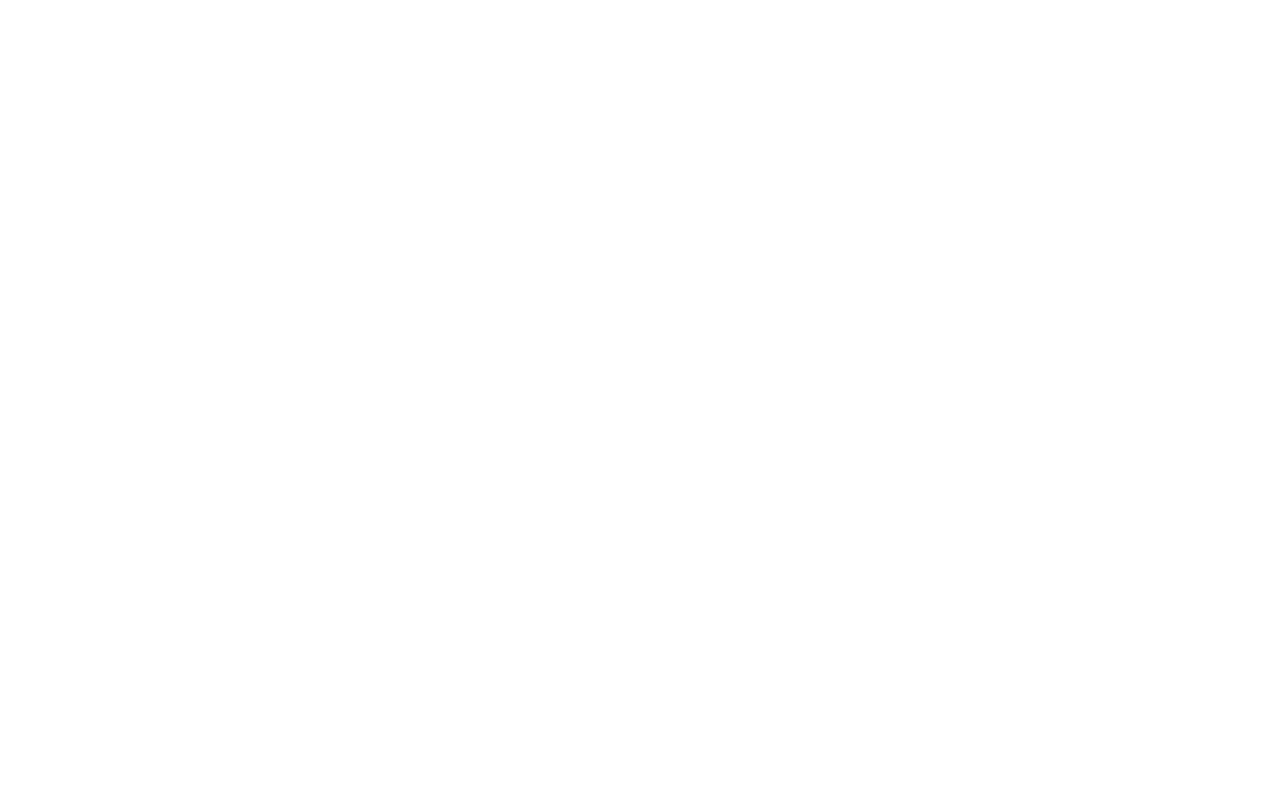
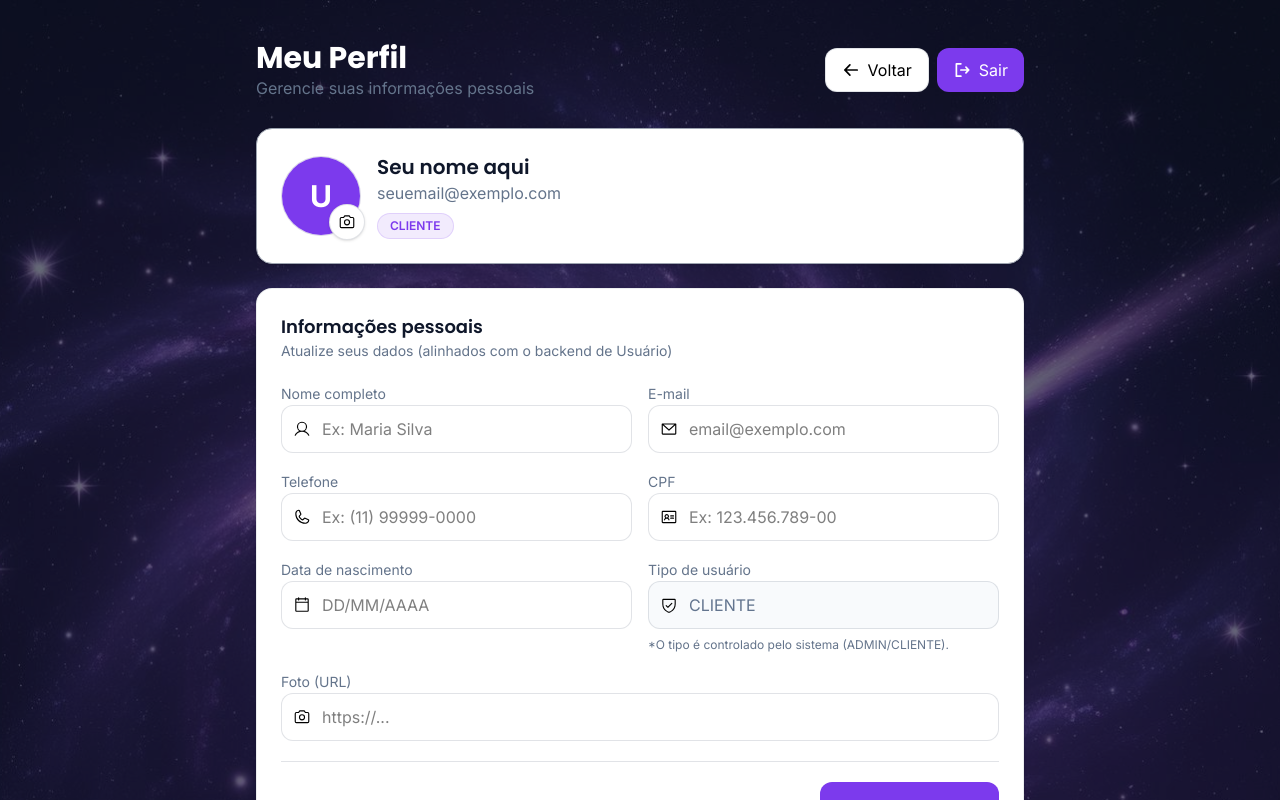
Before and after one commit to grupo06-turmajavascript11/CRM-FRONTEND-TASK2, a React (Vite) app: page /cliente in a window 1280 px wide. Before the commit this address had no page. Shown: the top 800 px of the page. Built offline with nearby package versions, Linux system fonts and the light colour scheme.

Commit message:
adicionando página Cliente

```diff
--- a/index.html
+++ b/index.html
@@ -4,7 +4,7 @@
     <meta charset="UTF-8" />
     <link rel="icon" type="image/svg+xml" href="/vite.svg" />
     <meta name="viewport" content="width=device-width, initial-scale=1.0" />
-    <title>atlas-6</title>
+    <title>Atlas 6</title>
   </head>
   <body>
     <div id="root"></div>
--- a/src/App.tsx
+++ b/src/App.tsx
@@ -1,12 +1,9 @@
 import { Routes, Route } from "react-router-dom";
-import Home from "./pages/Home";
 import PerfilUsuario from "./pages/cliente/PerfilUsuario";
-
 export default function App() {
   return (
     <Routes>
-      <Route path="/" element={<Home />} />
-      <Route path="/perfil" element={<PerfilUsuario />} />
+      <Route path="/cliente" element={<PerfilUsuario />} />
     </Routes>
   );
 }
--- a/src/main.tsx
+++ b/src/main.tsx
@@ -3,7 +3,6 @@
 import { BrowserRouter } from "react-router-dom";
 import App from "./App";
 import "./index.css";
-
 ReactDOM.createRoot(document.getElementById("root")!).render(
   <React.StrictMode>
     <BrowserRouter>
--- a/src/pages/cliente/PerfilUsuario.tsx
+++ b/src/pages/cliente/PerfilUsuario.tsx
@@ -2,18 +2,19 @@
 import { Link, useNavigate } from "react-router-dom";
 import { motion } from "framer-motion";
 import {
-  User as UserIcon,
-  EnvelopeSimple,
-  Phone,
-  IdentificationCard,
-  CalendarBlank,
-  ShieldCheck,
-  Camera,
-  SpinnerGap,
-  Trash,
-  ArrowLeft,
-  SignOut,
+  UserIcon,
+  EnvelopeSimpleIcon,
+  PhoneIcon,
+  IdentificationCardIcon,
+  CalendarBlankIcon,
+  ShieldCheckIcon,
+  CameraIcon,
+  SpinnerGapIcon,
+  TrashIcon,
+  ArrowLeftIcon,
+  SignOutIcon,
 } from "@phosphor-icons/react";
+import cosmicHero from "../../assets/cosmic-hero.jpg";
 
 type TipoUsuario = "ADMIN" | "CLIENTE";
 
@@ -23,31 +24,25 @@
   email: string;
   telefone?: string;
   documento?: string;
-  dataNasc?: string; // YYYY-MM-DD
-  foto?: string; // URL
+  dataNasc?: string;
+  foto?: string;
   tipo?: TipoUsuario;
 };
 
 export default function PerfilUsuario() {
   const navigate = useNavigate();
 
-  // Mock alinhado ao backend (tb_usuarios)
-  const mockUser = useMemo<UsuarioForm>(
-    () => ({
-      id: 1,
-      nome: "Usuário Atlas6",
-      email: "usuario@atlas6.com",
-      telefone: "(11) 99999-0000",
-      documento: "123.456.789-00",
-      dataNasc: "1999-05-20",
+  const [isLoading, setIsLoading] = useState(false);
+
+  const [formData, setFormData] = useState<UsuarioForm>({
+    nome: "",
+    email: "",
+    telefone: "",
+    documento: "",
+    dataNasc: "",
+    tipo: undefined,
     foto: "",
-      tipo: "CLIENTE",
-    }),
-    []
-  );
-
-  const [isLoading, setIsLoading] = useState(false);
-  const [formData, setFormData] = useState<UsuarioForm>(mockUser);
+  });
 
   const initial = useMemo(() => {
     const letter = formData.nome?.trim()?.[0]?.toUpperCase();
@@ -59,19 +54,101 @@
       setFormData((prev) => ({ ...prev, [key]: e.target.value }));
     };
 
-  const validate = () => {
-    if (!formData.nome?.trim()) return "Preencha seu nome.";
-    if (!formData.email?.trim()) return "Preencha seu e-mail.";
-    // validação simples de email (front)
-    if (!/^\S+@\S+\.\S+$/.test(formData.email)) return "E-mail inválido.";
+
+  const validateNome = () => {
+    const nome = formData.nome.trim();
+    if (!nome) return "Preencha seu nome completo.";
+
+    const parts = nome.split(/\s+/).filter(Boolean);
+    if (parts.length < 2) return "Digite nome e sobrenome (ex: Maria Silva).";
+
+    if (parts.some((p) => p.length < 2))
+      return "Nome inválido. Evite abreviações (ex: 'Maria S').";
+
     return null;
   };
 
-  const handleSubmit = async (e: React.FormEvent) => {
+  const validateEmail = () => {
+    const email = formData.email.trim();
+    if (!email) return "Preencha seu e-mail.";
+    if (!/^\S+@\S+\.\S+$/.test(email)) return "E-mail inválido.";
+    return null;
+  };
+
+  const validateTelefone = () => {
+    const raw = (formData.telefone || "").trim();
+    if (!raw) return "Preencha seu telefone com DDD.";
+
+    const onlyDigits = raw.replace(/\D/g, "");
+    if (onlyDigits.length < 10 || onlyDigits.length > 11)
+      return "Telefone inválido. Informe DDD + número (ex: (11) 99999-0000).";
+
+    return null;
+  };
+
+  const validateDocumento = () => {
+    const raw = (formData.documento || "").trim();
+    if (!raw) return "Preencha seu CPF.";
+
+    const onlyDigits = raw.replace(/\D/g, "");
+    if (onlyDigits.length !== 11) return "CPF inválido: deve ter 11 dígitos.";
+
+    return null;
+  };
+
+  const validateDataNasc = () => {
+    const raw = (formData.dataNasc || "").trim();
+    if (!raw) return "Preencha sua data de nascimento (DD/MM/AAAA).";
+
+    const match = raw.match(/^(\d{2})\/(\d{2})\/(\d{4})$/);
+    if (!match) return "Data inválida. Use o formato DD/MM/AAAA.";
+
+    const dd = Number(match[1]);
+    const mm = Number(match[2]);
+    const yyyy = Number(match[3]);
+
+    if (yyyy < 1900 || yyyy > 2100) return "Ano inválido na data de nascimento.";
+    if (mm < 1 || mm > 12) return "Mês inválido na data de nascimento.";
+    if (dd < 1 || dd > 31) return "Dia inválido na data de nascimento.";
+
+    const date = new Date(yyyy, mm - 1, dd);
+    const isValid =
+      date.getFullYear() === yyyy &&
+      date.getMonth() === mm - 1 &&
+      date.getDate() === dd;
+
+    if (!isValid) return "Data inválida. Verifique dia/mês/ano.";
+
+    return null;
+  };
+
+  const validate = () => {
+    const errNome = validateNome();
+    if (errNome) return errNome;
+
+    const errEmail = validateEmail();
+    if (errEmail) return errEmail;
+
+    const errTelefone = validateTelefone();
+    if (errTelefone) return errTelefone;
+
+    const errCpf = validateDocumento();
+    if (errCpf) return errCpf;
+
+    const errData = validateDataNasc();
+    if (errData) return errData;
+
+    return null;
+  };
+
+  const handleSubmit = async (e: React.SyntheticEvent) => {
     e.preventDefault();
 
     const err = validate();
-    if (err) return alert(err);
+    if (err) {
+      alert(err);
+      return;
+    }
 
     setIsLoading(true);
     await new Promise((r) => setTimeout(r, 1200));
@@ -86,26 +163,36 @@
     );
     if (!ok) return;
 
-    alert("Conta excluída (simulação) 🗑️");
+    alert("Conta excluída 🗑️");
     navigate("/");
   };
 
   const handleLogout = () => {
-    alert("Saiu da conta (simulação) 👋");
+    alert("Saiu da conta 👋");
     navigate("/login");
   };
 
   return (
+    <div className="min-h-screen relative overflow-hidden flex items-center justify-center px-4 py-10 bg-dark">
+      <div className="absolute inset-0">
+        <img
+          src={cosmicHero}
+          alt=""
+          className="w-full h-full object-cover opacity-90"
+        />
+        <div className="absolute inset-0 bg-dark/60" />
+      </div>
+
       <motion.div
         initial={{ opacity: 0, y: 14 }}
         animate={{ opacity: 1, y: 0 }}
         transition={{ duration: 0.35 }}
-      className="container px-4 py-10 max-w-3xl"
+        className="relative z-10 w-full max-w-3xl"
       >
-      {/* Topbar */}
+
         <div className="flex items-center justify-between gap-3 mb-7">
           <div>
-          <h1 className="font-heading text-3xl font-bold text-dark">
+            <h1 className="font-heading text-3xl font-bold text-white">
               Meu Perfil
             </h1>
             <p className="text-secondary">Gerencie suas informações pessoais</p>
@@ -116,7 +203,7 @@
               to="/"
               className="h-11 px-4 rounded-xl border border-muted/30 bg-white hover:bg-dark/5 transition inline-flex items-center gap-2"
             >
-            <ArrowLeft size={18} weight="bold" />
+              <ArrowLeftIcon size={18} weight="bold" />
               Voltar
             </Link>
 
@@ -125,22 +212,22 @@
               type="button"
               className="h-11 px-4 rounded-xl bg-primary text-white hover:bg-primary-hover transition inline-flex items-center gap-2"
             >
-            <SignOut size={18} weight="bold" />
+              <SignOutIcon size={18} weight="bold" />
               Sair
             </button>
           </div>
         </div>
 
-      {/* Card perfil */}
-      <div className="rounded-2xl border border-muted/20 bg-white shadow-sm p-6 mb-6">
+
+        <div className="rounded-2xl border border-muted bg-white shadow-sm p-6 mb-6">
           <div className="flex items-center gap-4">
             <div className="relative">
-            {/* Avatar */}
+
               <div className="w-20 h-20 rounded-full overflow-hidden border border-muted/30 bg-primary/10 flex items-center justify-center">
                 {formData.foto ? (
                   <img
                     src={formData.foto}
-                  alt={`Foto de ${formData.nome}`}
+                    alt={`Foto de ${formData.nome || "usuário"}`}
                     className="w-full h-full object-cover"
                   />
                 ) : (
@@ -150,7 +237,7 @@
                 )}
               </div>
 
-            {/* Botão foto (mock) */}
+
               <button
                 type="button"
                 className="absolute -bottom-1 -right-1 w-9 h-9 rounded-full bg-white border border-muted/30 shadow-sm flex items-center justify-center hover:bg-dark/5 transition"
@@ -161,15 +248,17 @@
                   )
                 }
               >
-              <Camera size={18} />
+                <CameraIcon size={18} />
               </button>
             </div>
 
             <div className="min-w-0">
               <p className="font-heading text-xl font-semibold text-dark truncate">
-              {formData.nome}
+                {formData.nome || "Seu nome aqui"}
               </p>
-            <p className="text-secondary truncate">{formData.email}</p>
+              <p className="text-secondary truncate">
+                {formData.email || "seuemail@exemplo.com"}
+              </p>
 
               <span className="inline-flex mt-2 text-xs font-semibold px-3 py-1 rounded-full bg-primary/10 text-primary border border-primary/15">
                 {formData.tipo || "CLIENTE"}
@@ -178,7 +267,7 @@
           </div>
         </div>
 
-      {/* Card formulário */}
+
         <div className="rounded-2xl border border-muted/20 bg-white shadow-sm p-6">
           <div className="mb-5">
             <h2 className="font-heading text-lg font-semibold text-dark">
@@ -191,9 +280,12 @@
 
           <form onSubmit={handleSubmit} className="space-y-5">
             <div className="grid grid-cols-1 sm:grid-cols-2 gap-4">
-            {/* Nome */}
+
               <div className="space-y-2">
-              <label htmlFor="nome" className="text-sm text-secondary font-medium">
+                <label
+                  htmlFor="nome"
+                  className="text-sm text-secondary font-medium"
+                >
                   Nome completo
                 </label>
                 <div className="relative">
@@ -206,12 +298,12 @@
                     value={formData.nome}
                     onChange={handleChange("nome")}
                     className="w-full h-12 pl-10 pr-4 rounded-xl border border-muted/30 bg-white outline-none focus:ring-2 focus:ring-primary/20"
-                  placeholder="Seu nome"
+                    placeholder="Ex: Maria Silva"
                   />
                 </div>
               </div>
 
-            {/* Email */}
+
               <div className="space-y-2">
                 <label
                   htmlFor="email"
@@ -220,7 +312,7 @@
                   E-mail
                 </label>
                 <div className="relative">
-                <EnvelopeSimple
+                  <EnvelopeSimpleIcon
                     className="absolute left-3 top-1/2 -translate-y-1/2"
                     size={18}
                   />
@@ -235,7 +327,7 @@
                 </div>
               </div>
 
-            {/* Telefone */}
+
               <div className="space-y-2">
                 <label
                   htmlFor="telefone"
@@ -244,7 +336,7 @@
                   Telefone
                 </label>
                 <div className="relative">
-                <Phone
+                  <PhoneIcon
                     className="absolute left-3 top-1/2 -translate-y-1/2"
                     size={18}
                   />
@@ -253,21 +345,21 @@
                     value={formData.telefone || ""}
                     onChange={handleChange("telefone")}
                     className="w-full h-12 pl-10 pr-4 rounded-xl border border-muted/30 bg-white outline-none focus:ring-2 focus:ring-primary/20"
-                  placeholder="(11) 99999-9999"
+                    placeholder="Ex: (11) 99999-0000"
                   />
                 </div>
               </div>
 
-            {/* Documento */}
+
               <div className="space-y-2">
                 <label
                   htmlFor="documento"
                   className="text-sm text-secondary font-medium"
                 >
-                Documento (CPF/CNPJ)
+                  CPF
                 </label>
                 <div className="relative">
-                <IdentificationCard
+                  <IdentificationCardIcon
                     className="absolute left-3 top-1/2 -translate-y-1/2"
                     size={18}
                   />
@@ -276,12 +368,12 @@
                     value={formData.documento || ""}
                     onChange={handleChange("documento")}
                     className="w-full h-12 pl-10 pr-4 rounded-xl border border-muted/30 bg-white outline-none focus:ring-2 focus:ring-primary/20"
-                  placeholder="123.456.789-00"
+                    placeholder="Ex: 123.456.789-00"
                   />
                 </div>
               </div>
 
-            {/* Data de nascimento */}
+
               <div className="space-y-2">
                 <label
                   htmlFor="dataNasc"
@@ -290,27 +382,28 @@
                   Data de nascimento
                 </label>
                 <div className="relative">
-                <CalendarBlank
+                  <CalendarBlankIcon
                     className="absolute left-3 top-1/2 -translate-y-1/2"
                     size={18}
                   />
                   <input
                     id="dataNasc"
-                  type="date"
+                    type="text"
                     value={formData.dataNasc || ""}
                     onChange={handleChange("dataNasc")}
                     className="w-full h-12 pl-10 pr-4 rounded-xl border border-muted/30 bg-white outline-none focus:ring-2 focus:ring-primary/20"
+                    placeholder="DD/MM/AAAA"
+                    inputMode="numeric"
                   />
                 </div>
               </div>
 
-            {/* Tipo (somente leitura) */}
               <div className="space-y-2">
                 <label className="text-sm text-secondary font-medium">
                   Tipo de usuário
                 </label>
                 <div className="relative">
-                <ShieldCheck
+                  <ShieldCheckIcon
                     className="absolute left-3 top-1/2 -translate-y-1/2"
                     size={18}
                   />
@@ -321,17 +414,20 @@
                   />
                 </div>
                 <p className="text-xs text-secondary">
-                *O tipo normalmente é controlado pelo sistema (ADMIN/CLIENTE).
+                  *O tipo é controlado pelo sistema (ADMIN/CLIENTE).
                 </p>
               </div>
 
-            {/* Foto URL */}
+
               <div className="space-y-2 sm:col-span-2">
-              <label htmlFor="foto" className="text-sm text-secondary font-medium">
+                <label
+                  htmlFor="foto"
+                  className="text-sm text-secondary font-medium"
+                >
                   Foto (URL)
                 </label>
                 <div className="relative">
-                <Camera
+                  <CameraIcon
                     className="absolute left-3 top-1/2 -translate-y-1/2"
                     size={18}
                   />
@@ -343,16 +439,13 @@
                     placeholder="https://..."
                   />
                 </div>
-              <p className="text-xs text-secondary">
-                *Depois você pode trocar por upload de imagem.
-              </p>
               </div>
             </div>
 
-          {/* divisor */}
+
             <div className="h-px w-full bg-muted/30" />
 
-          {/* ações */}
+
             <div className="flex items-center justify-end gap-3">
               <button
                 type="submit"
@@ -361,7 +454,7 @@
               >
                 {isLoading ? (
                   <>
-                  <SpinnerGap size={18} className="animate-spin" />
+                    <SpinnerGapIcon size={18} className="animate-spin" />
                     Salvando...
                   </>
                 ) : (
@@ -372,10 +465,11 @@
           </form>
         </div>
 
-      {/* Zona de perigo */}
         <div className="rounded-2xl border border-muted/20 bg-white shadow-sm p-6 mt-6">
           <div className="mb-4">
-          <h3 className="font-heading font-semibold text-dark">Zona de Perigo</h3>
+            <h3 className="font-heading font-semibold text-dark">
+              Zona de Perigo
+            </h3>
             <p className="text-secondary text-sm">
               Ações irreversíveis para sua conta
             </p>
@@ -384,12 +478,13 @@
           <button
             type="button"
             onClick={handleDelete}
-          className="h-12 px-5 rounded-xl border border-muted/30 bg-white hover:bg-dark/5 transition inline-flex items-center gap-2"
+            className="h-12 px-5 rounded-xl border border-muted/30 bg-red-500 text-white hover:bg-red-600 transition inline-flex items-center gap-2"
           >
-          <Trash size={18} weight="bold" />
+            <TrashIcon size={18} weight="bold" />
             Excluir conta
           </button>
         </div>
       </motion.div>
+    </div>
   );
 }
```
Also changed, not shown: src/pages/Home.tsx (deleted, +0 -75 lines), src/assets/cosmic-hero.jpg (added), src/pages/home/Home.tsx (added). Lines whose indentation alone changed are shown as unchanged.
